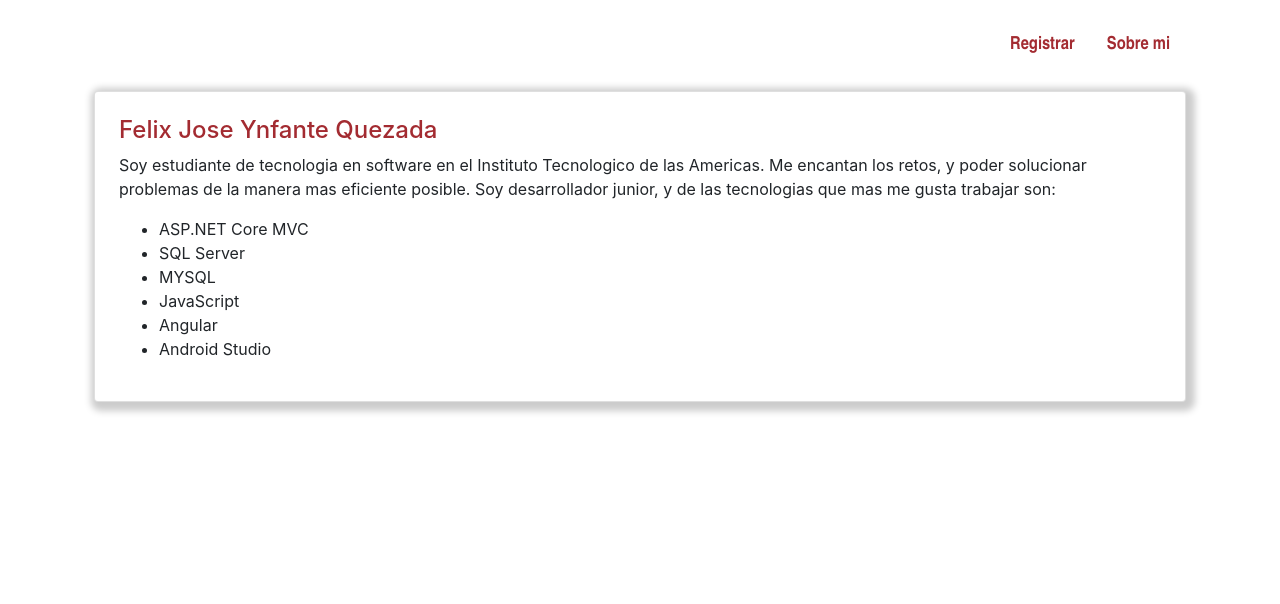
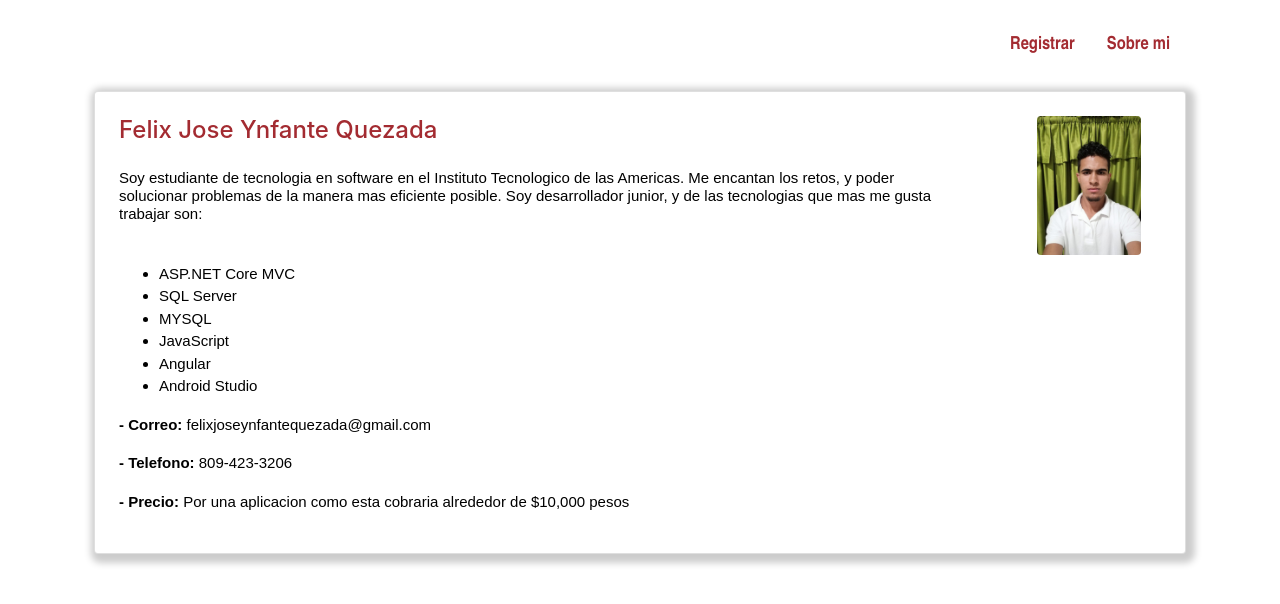
Before and after one commit to FelixJose28/TareaAngular, an Angular app: page /sobremi in a window 1280 px wide. Shown: the top 604 px of the page. Built offline with nearby package versions, Linux system fonts and the light colour scheme.

Commit message:
Ya esta listo

```diff
--- a/src/app/app.component.css
+++ b/src/app/app.component.css
@@ -4,24 +4,9 @@
   font-size: 18px;
   font-weight: bold;
 }
-.custom-shape-divider-bottom-1601532525 {
-  position: absolute;
-  bottom: 0;
-  left: 0;
-  width: 100%;
-  overflow: hidden;
-  line-height: 0;
-  transform: rotate(180deg);
+body{
+  background-image: url('./../assets/images/wave.svg');
+  background-attachment: fixed;
+  background-repeat: no-repeat;
+  background-position: bottom;
 }
-
-.custom-shape-divider-bottom-1601532525 svg {
-  position: relative;
-  display: block;
-  width: calc(122% + 1.3px);
-  height: 243px;
-}
-
-.custom-shape-divider-bottom-1601532525 .shape-fill {
-  fill: #A32B31;
-
-}
--- a/src/app/app.component.html
+++ b/src/app/app.component.html
@@ -28,5 +28,6 @@
             <router-outlet></router-outlet>
 
     </div>
+
   </body>
 </html>
--- a/src/app/gets/get-demo/get-demo.component.css
+++ b/src/app/gets/get-demo/get-demo.component.css
@@ -2,7 +2,7 @@
 
   box-shadow:  3px 3px 7px 6px #ccc;
   width: 70vh;
-  height: 50vh;
+  height: 35vh;
 }
 .dCard{
   box-shadow:  3px 3px 7px 6px #ccc;
--- a/src/app/gets/get-demo/get-demo.component.html
+++ b/src/app/gets/get-demo/get-demo.component.html
@@ -1,4 +1,4 @@
-<div class="dConsultar ">
+
 
   <div class="dBuscar mx-auto" id="dBuscarlo" >
     <div class="form-group  mx-auto text-center">
@@ -9,13 +9,13 @@
   </div>
   <hr>
 
-  <div class="text-center text-danger">
-    <ng-container *ngIf="notFound" >
+
+
+      <div class="text-center text-danger" *ngIf="notFound">
         <h5>Usuario no encontrado</h5>
-    </ng-container>
-  </div>
-    <ng-container *ngIf="user">
-      <div class="dCard mx-auto  card p-4 bg-silver w-50">
+      </div>
+
+      <div class="dCard mx-auto  card p-4 bg-silver w-50" *ngIf="user">
         <h4 class="mx-auto">{{user.Nombres}}</h4>
         <div class="row">
           <div class="col card-text">
@@ -32,21 +32,18 @@
                 Fecha: {{user.FechaNacimiento }}
               </div>
               <div>
-                Signo Zodiacal: {{getZodiaco(user.FechaNacimiento)}}
+                Signo Zodiacal: {{obtenerZodiaco(user.FechaNacimiento)}}
               </div>
               <div>
-                Edad: {{getEdad(user.FechaNacimiento)}}
+                Edad: {{obtenerEdad(user.FechaNacimiento)}}
               </div>
             </div>
           <div class="col">
               <div class="ml-4">
-                <img src="{{user.foto}}" class="rounded img-fluid img-thumbnail bg-secondary" alt="">
+                <img src="{{user.foto}}" class="rounded img-fluid bg-secondary" alt="">
               </div>
           </div>
 
 
           </div>
       </div>
-    </ng-container>
-
-</div>
--- a/src/app/gets/get-demo/get-demo.component.ts
+++ b/src/app/gets/get-demo/get-demo.component.ts
@@ -13,28 +13,20 @@ import { getLocaleDateTimeFormat } from '@angular/common';
 export class GetDemoComponent implements OnInit {
   notFound = false;
   user: User;
-  maria = 12;
-  fechaDeLaApi = '';
-
 
   constructor(private userService: UserService) { }
 
   ngOnInit(): void {
 
   }
-  getZodiaco() {
+  obtenerZodiaco() {
     let dia;
     let mes;
-    let year;
 
     dia = Number(this.user.FechaNacimiento.substring(8, 10))
     mes = Number(this.user.FechaNacimiento.substring(5, 7))
-    year = Number(this.user.FechaNacimiento.substring(0, 4))
 
-    console.log(mes);
-    console.log(dia);
-
-    if ((dia >= 21 && mes == 3) || (dia <= 20 && mes == 4))
+  if ((dia >= 21 && mes == 3) || (dia <= 20 && mes == 4))
     return ('Aries');
   if ((dia >= 24 && mes == 9) || (dia <= 23 && mes == 10))
     return ('Libra');
@@ -43,11 +35,11 @@ export class GetDemoComponent implements OnInit {
   if ((dia >= 24 && mes == 10) || (dia <= 22 && mes == 11))
     return ('Escorpio');
   if ((dia >= 22 && mes == 5) || (dia <= 21 && mes == 6))
-    return ('G\u00E9minis');
+    return ('Geminis');
   if ((dia >= 23 && mes == 11) || (dia <= 21 && mes == 12))
     return ('Sagitario');
   if ((dia >= 21 && mes == 6) || (dia <= 23 && mes == 7))
-    return ('C\u00E1ncer');
+    return ('Cancer');
   if ((dia >= 22 && mes == 12) || (dia <= 20 && mes == 1))
     return ('Capricornio');
   if ((dia >= 24 && mes == 7) || (dia <= 23 && mes == 8))
@@ -58,17 +50,16 @@ export class GetDemoComponent implements OnInit {
     return ('Virgo');
   if ((dia >= 20 && mes == 2) || (dia <= 20 && mes == 3))
     return ('Piscis');
+  }
+  obtenerEdad(fechaAEdad) {
 
-  }
-  getEdad(edad) {
+    let fechaNacimiento = new Date(fechaAEdad);
+    let fechaActual = new Date();
+    let edadPersona
 
-    let fechaN = new Date(edad)
-    let fechaAcutal = new Date()
-    let resultado
+    edadPersona = (fechaActual.getFullYear() - fechaNacimiento.getFullYear())
 
-    resultado = (fechaAcutal.getFullYear() - fechaN.getFullYear())
-
-    return resultado
+    return edadPersona
   }
 
 
@@ -78,10 +69,6 @@ export class GetDemoComponent implements OnInit {
     this.userService.getUser(userID).subscribe((userFromTheApi: User)=>{
       if(userFromTheApi.ok == true){
         this.user = userFromTheApi;
-
-
-
-
       }else{
         this.notFound = true;
       }
--- a/src/app/services/user.service.ts
+++ b/src/app/services/user.service.ts
@@ -8,11 +8,11 @@ import {User} from '../models/user';
   providedIn: 'root'
 })
 export class UserService {
-  baseURL = environment.apiURL;
+
+
 
   constructor(private http: HttpClient) { }
-  getUser(userId: string): Observable<User>{
-    const url = this.baseURL+userId;
-    return this.http.get<User>(url);
+  getUser(userId: string): Observable<any>{
+    return this.http.get(`https://api.adamix.net/apec/cedula/${userId}`);
   }
 }
--- a/src/app/sobremi/yo/yo.component.css
+++ b/src/app/sobremi/yo/yo.component.css
@@ -4,3 +4,18 @@
 .tRegistrar{
   color: #A32B31;
 }
+img{
+  width: 10%;
+  height: 10%;
+  float: right;
+  margin-right: 20px ;
+}
+#ripi, ul{
+  padding-right: 220px;
+
+}
+p, ul{
+  color: black;
+  font-size: 15px;
+  font-family: Arial, Helvetica, sans-serif;
+}
--- a/src/app/sobremi/yo/yo.component.html
+++ b/src/app/sobremi/yo/yo.component.html
@@ -1,6 +1,12 @@
 <div class="dCard mt-4 mx-auto card p-4">
-    <h4 class="tRegistrar">Felix Jose Ynfante Quezada</h4>
-    <p>Soy estudiante de tecnologia en software en el Instituto Tecnologico de las Americas. Me encantan los retos, y poder solucionar problemas de la manera mas eficiente posible. Soy desarrollador junior, y de las tecnologias que mas me gusta trabajar son:</p>
+    <h4 class="tRegistrar">Felix Jose Ynfante Quezada
+
+      <img src="../../../assets/images/yop.png" class=" rounded img-fluid  bg-secondary" alt="">
+
+      <p id="ripi" class="mt-4 ">
+        Soy estudiante de tecnologia en software en el Instituto Tecnologico de las Americas. Me encantan los retos, y poder solucionar problemas de la manera mas eficiente posible. Soy desarrollador junior, y de las tecnologias que mas me gusta trabajar son:</p>
+    </h4>
+
     <ul>
         <li>ASP.NET Core MVC</li>
         <li>SQL Server</li>
@@ -9,4 +15,7 @@
         <li>Angular</li>
         <li>Android Studio</li>
     </ul>
+    <p><strong> - Correo: </strong>  felixjoseynfantequezada@gmail.com</p>
+    <p><strong>- Telefono: </strong> 809-423-3206</p>
+    <p><strong>- Precio: </strong>Por una aplicacion como esta cobraria alrededor de $10,000 pesos</p>
   </div>
--- a/src/environments/environment.ts
+++ b/src/environments/environment.ts
@@ -4,7 +4,6 @@
 
 export const environment = {
   production: false,
-  apiURL : 'https://api.adamix.net/apec/cedula/'
 };
 
 /*
```
Also changed, not shown: src/assets/images/wave.svg (added), src/assets/images/yop.png (added).
